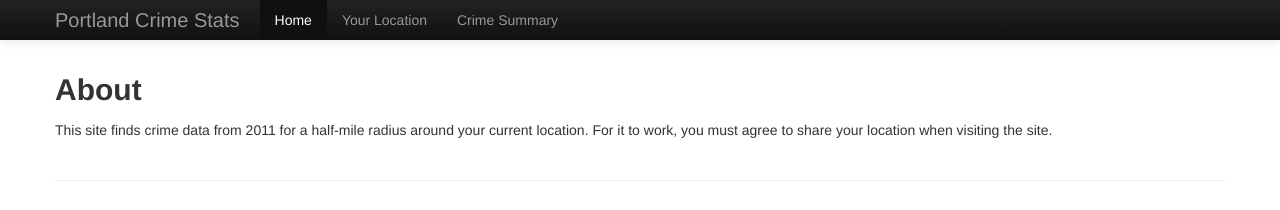
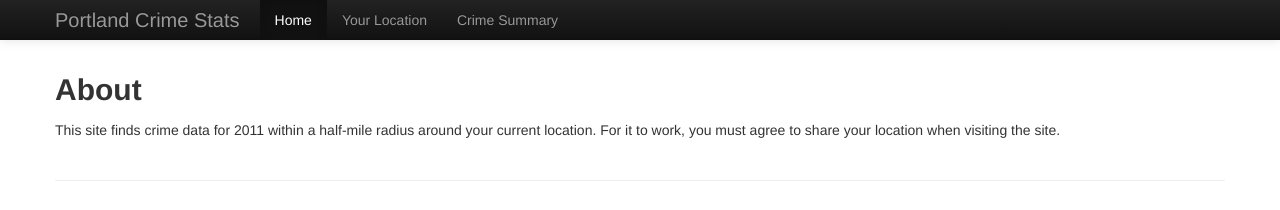
Before and after one commit to abrookins/siren, a plain HTML site: page public/index.html in a window 1280 px wide. Shown: the top 210 px of the page. Drawn offline with nearby package versions, Linux system fonts and the light colour scheme.

Commit message:
Change copy.

```diff
--- a/public/index.html
+++ b/public/index.html
@@ -70,7 +70,7 @@
 
     <div class="container">
       <h2>About</h2>
-      <p>This site finds crime data from 2011 for a half-mile radius around your current location. For it to work, you must agree to share your location when visiting the site.</p>
+      <p>This site finds crime data for 2011 within a half-mile radius around your current location. For it to work, you must agree to share your location when visiting the site.</p>
 
       <a name="location"></a>
       <hr class="bs-docs-separator">
```
